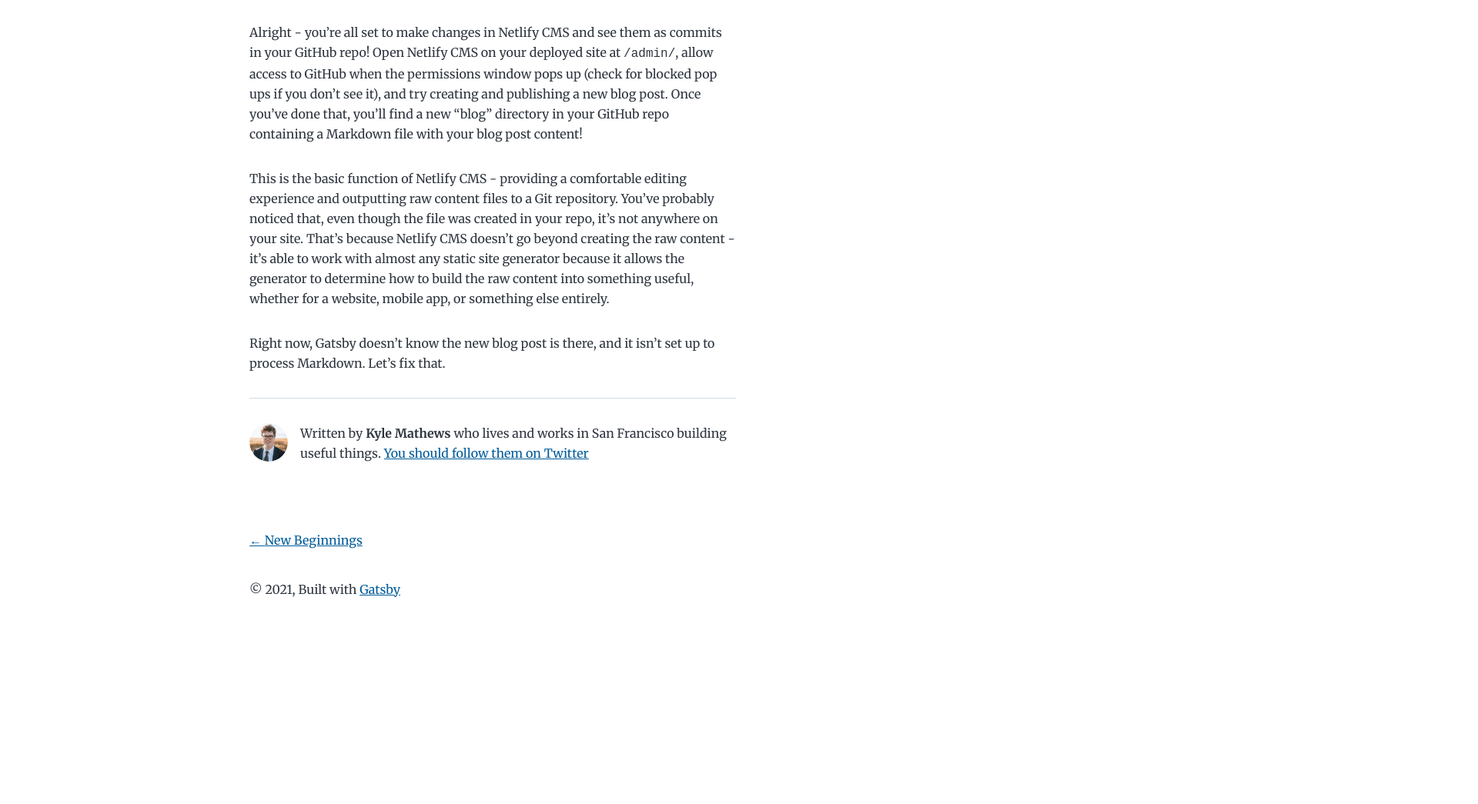
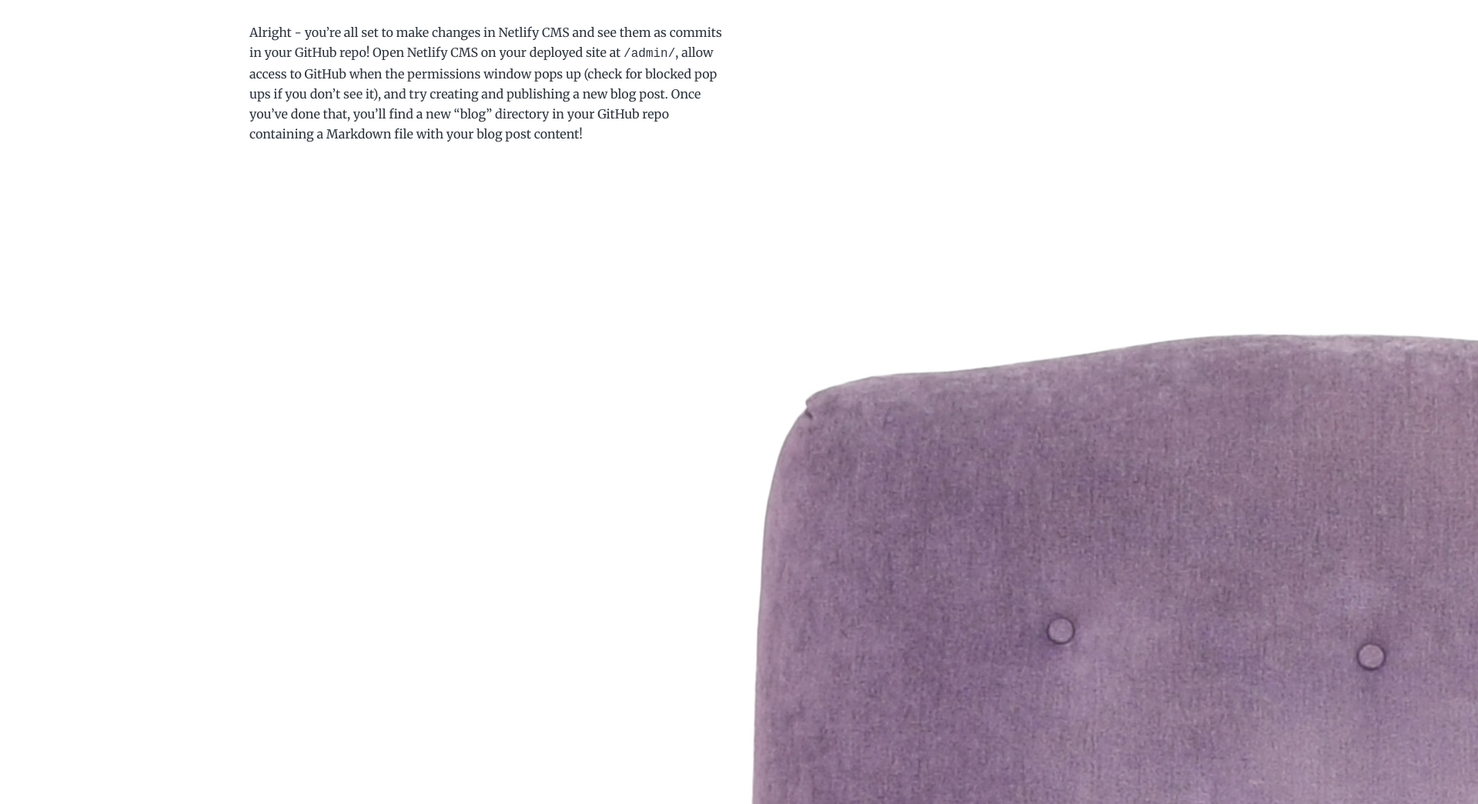
Before and after one commit to tamalnh/gatsby-with-netlify-cms, a Gatsby site: page /2021-01-24-this-is-my-first-blog-from-netlify-cms/ in a window 1280 px wide. Shown: the part 255-1300 px from the top of the page at 77% size, 1920 px wide, since content can reach past the window. Before the commit the page ends 1097 px from the top, so only its background shows below. Built offline with nearby package versions, Linux system fonts and the light colour scheme; Gatsby itself is replaced by a stand-in of ours.

Commit message:
Update Blog “2021-01-24-this-is-my-first-blog-from-netlify-cms”

```diff
--- a/content/blog/2021-01-24-this-is-my-first-blog-from-netlify-cms.md
+++ b/content/blog/2021-01-24-this-is-my-first-blog-from-netlify-cms.md
@@ -2,10 +2,13 @@
 path: first-post
 date: 2021-01-24T16:24:29.726Z
 title: This is my first blog from netlify cms
+image: /img/154771_1.jpg
 ---
+Alright - you’re all set to make changes in Netlify CMS and see them as commits in your GitHub repo! Open Netlify CMS on your deployed site at `/admin/`, allow access to GitHub when the permissions window pops up (check for blocked pop ups if you don’t see it), and try creating and publishing a new blog post. Once you’ve done that, you’ll find a new “blog” directory in your GitHub repo containing a Markdown file with your blog post content!
+
+![](/img/154771_1.jpg)
 
 
-Alright - you’re all set to make changes in Netlify CMS and see them as commits in your GitHub repo! Open Netlify CMS on your deployed site at `/admin/`, allow access to GitHub when the permissions window pops up (check for blocked pop ups if you don’t see it), and try creating and publishing a new blog post. Once you’ve done that, you’ll find a new “blog” directory in your GitHub repo containing a Markdown file with your blog post content!
 
 This is the basic function of Netlify CMS - providing a comfortable editing experience and outputting raw content files to a Git repository. You’ve probably noticed that, even though the file was created in your repo, it’s not anywhere on your site. That’s because Netlify CMS doesn’t go beyond creating the raw content - it’s able to work with almost any static site generator because it allows the generator to determine how to build the raw content into something useful, whether for a website, mobile app, or something else entirely.
 
```
Also changed, not shown: static/img/154771_1.jpg (added).
